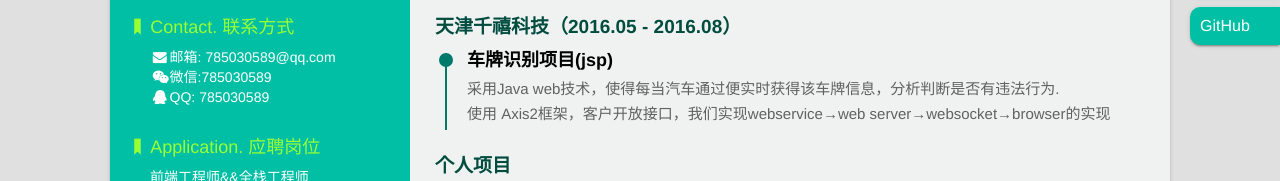
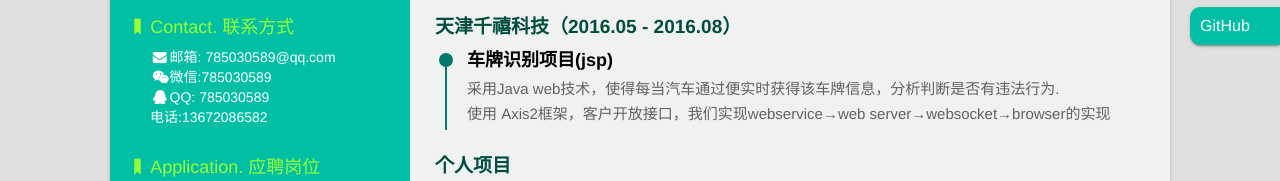
Before and after one commit to qweewq123/resume, a website: page index.html in a window 1280 px wide. Shown: the part 281-462 px from the top of the page. Drawn offline with Linux system fonts and the light colour scheme.

Commit message:
Update index.html
添加电话号码

```diff
--- a/index.html
+++ b/index.html
@@ -43,6 +43,7 @@
                     <dd><i class="icon-mail-alt"></i>邮箱: <a href="mailto:785030589@qq.com" target="_blank">785030589@qq.com</a></dd>
                     <dd><i class="icon-wechat"></i>微信:785030589</dd>
                     <dd><i class="icon-qq"></i>QQ: <a href="http://wpa.qq.com/msgrd?v=3&uin=785030589&site=qq&menu=yes" target="_blank">785030589</a></dd>
+                    <dd>电话:13672086582</dd>
                 </li>
                 <li class="someRight">
                     <dt><i class="icon-bookmark"></i>Application. 应聘岗位</dt>
```
